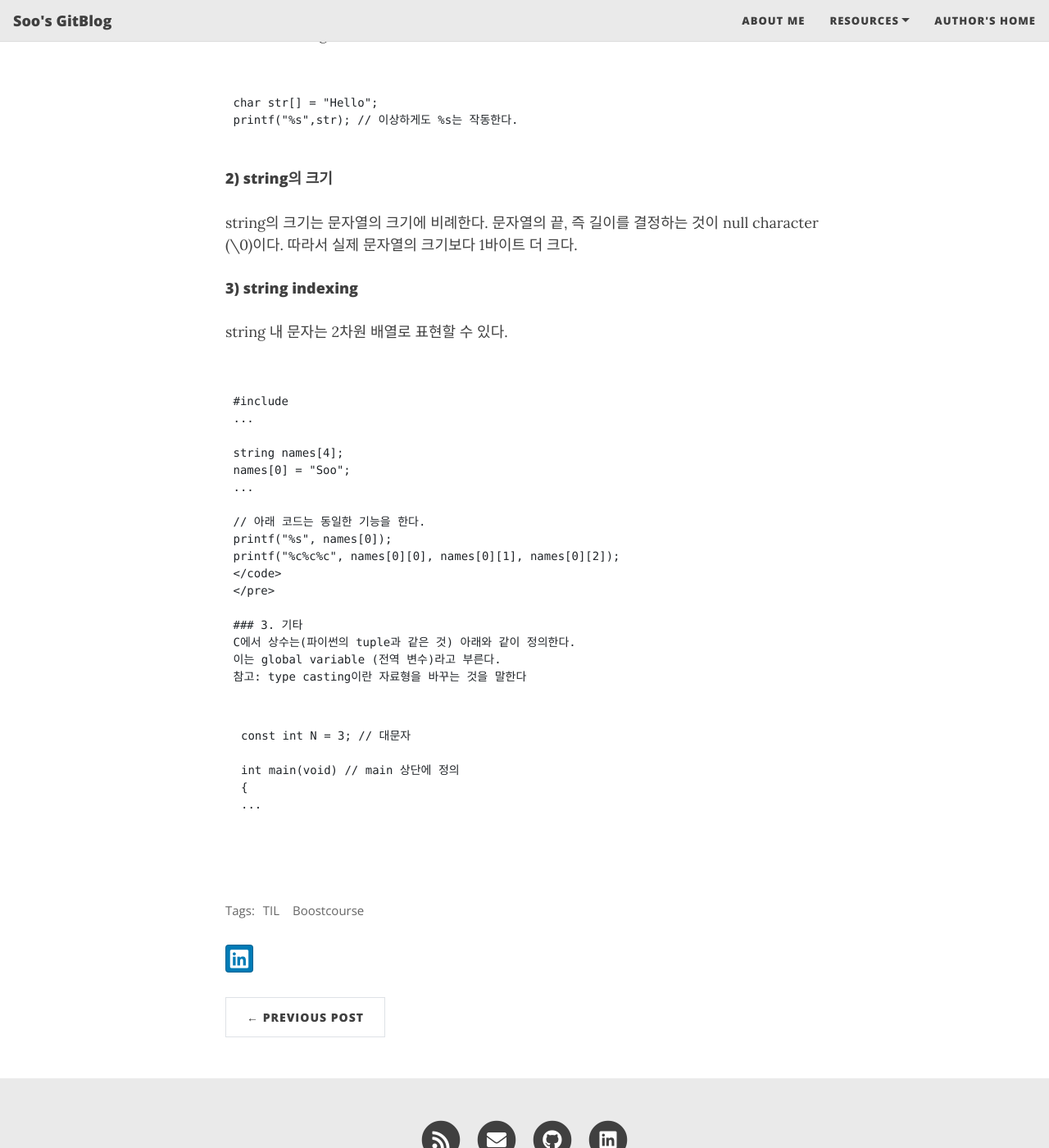
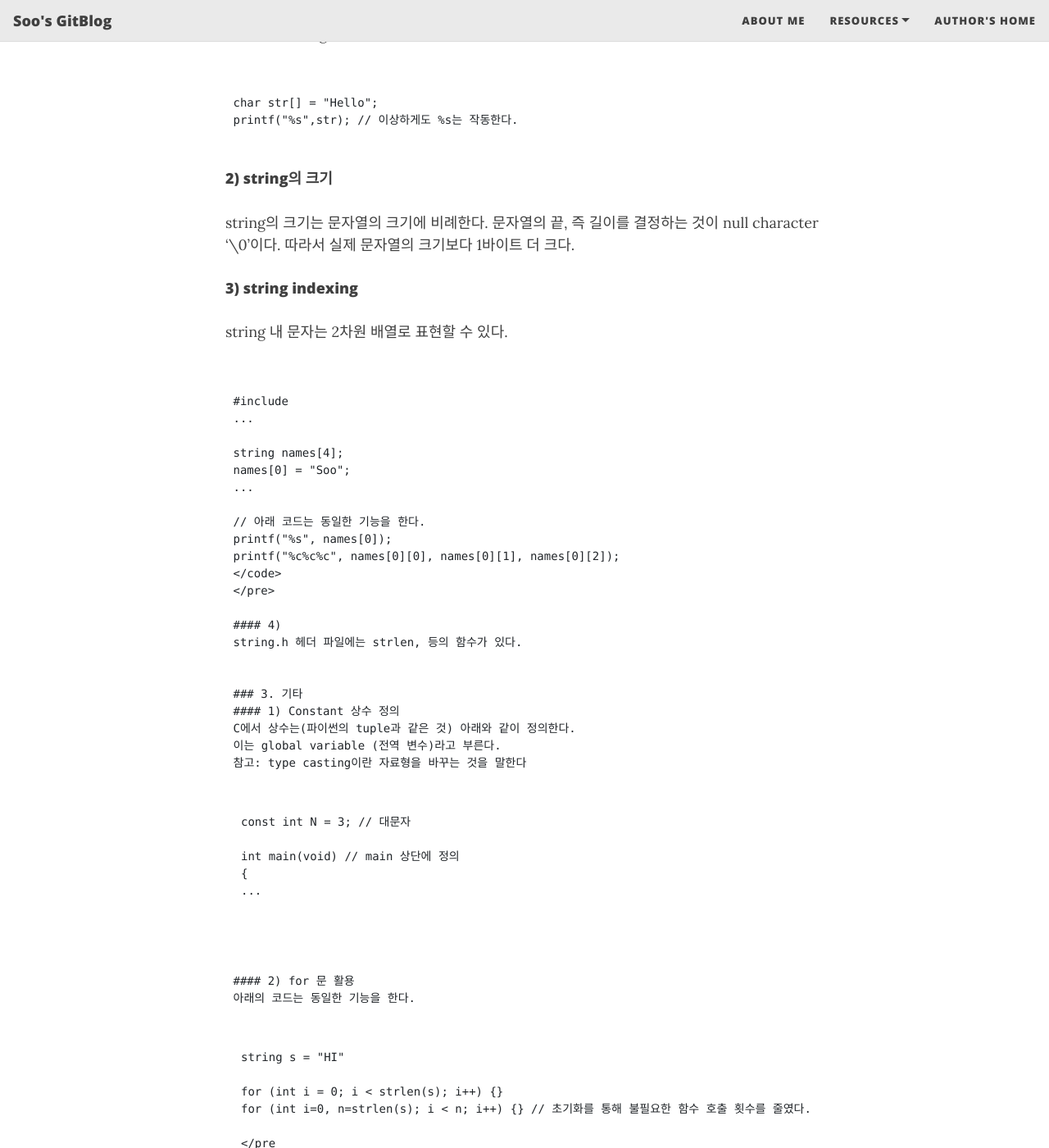
Before and after one commit to Soo-Im/Soo-Im.github.io, a Jekyll site: the page built from _posts/2021-01-18-Boostcourse-3.md, in a window 1280 px wide and 1400 px high, scrolled down 1500 px. Shown: the whole window at 82% size. Built offline with Jekyll 4.4.1, drawn with Linux system fonts in a browser that asks for light colours; nearby versions of some CDN libraries.

Commit message:
Update 2021-01-18-Boostcourse-3.md

```diff
--- a/_posts/2021-01-18-Boostcourse-3.md
+++ b/_posts/2021-01-18-Boostcourse-3.md
@@ -49,7 +49,7 @@ printf("%s",str); // 이상하게도 %s는 작동한다.
 </pre>
 
 #### 2) string의 크기
-string의 크기는 문자열의 크기에 비례한다. 문자열의 끝, 즉 길이를 결정하는 것이 null character (\0)이다. 따라서 실제 문자열의 크기보다 1바이트 더 크다.
+string의 크기는 문자열의 크기에 비례한다. 문자열의 끝, 즉 길이를 결정하는 것이 null character '\0'이다. 따라서 실제 문자열의 크기보다 1바이트 더 크다.
 
 #### 3) string indexing
 string 내 문자는 2차원 배열로 표현할 수 있다.
@@ -68,7 +68,12 @@ printf("%c%c%c", names[0][0], names[0][1], names[0][2]);
 </code>
 </pre>
 
+#### 4) <string.h>
+string.h 헤더 파일에는 strlen, 등의 함수가 있다.
+
+
 ### 3. 기타
+#### 1) Constant 상수 정의
 C에서 상수는(파이썬의 tuple과 같은 것) 아래와 같이 정의한다.
 이는 global variable (전역 변수)라고 부른다.
 참고: type casting이란 자료형을 바꾸는 것을 말한다
@@ -82,3 +87,15 @@ int main(void) // main 상단에 정의
 ...
 </code>
 </pre>
+
+#### 2) for 문 활용
+아래의 코드는 동일한 기능을 한다.
+
+<pre>
+<code>
+string s = "HI"
+
+for (int i = 0; i < strlen(s); i++) {}
+for (int i=0, n=strlen(s); i < n; i++) {} // 초기화를 통해 불필요한 함수 호출 횟수를 줄였다. 참고로 i와 n 모두 같은 자료형이기 때문에 굳이 n 앞에 int를 붙일 필요가 없다.
+</code>
+</pre
```
